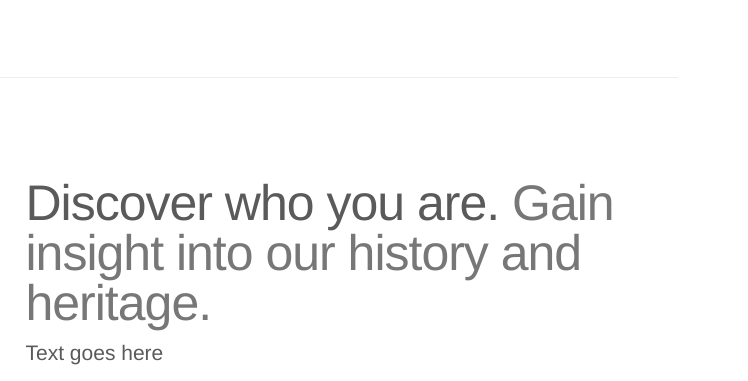
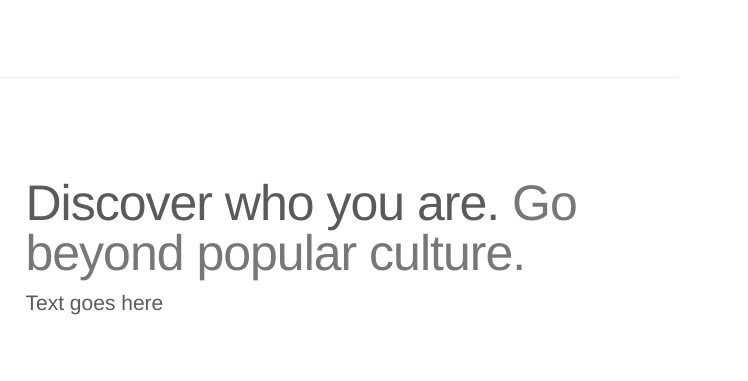
Before and after one commit to western-civ/western-civ.github.io, a plain HTML site: page index.html in a window 1280 px wide. Shown: the part 1856-2237 px from the top of the page, 532-1280 px from the left. Drawn offline with nearby package versions, Linux system fonts and the light colour scheme; a script that the page names is missing.

Commit message:
Update index.html

```diff
--- a/index.html
+++ b/index.html
@@ -87,7 +87,7 @@ He lives in Texas. Mostly harmless. If found do not feed before midnight, caffin
 
       <div class="row featurette">
         <div class="col-md-7 col-md-push-5">
-          <h2 class="featurette-heading">Discover who you are. <span class="text-muted">Gain insight into our history and heritage.</span></h2>
+          <h2 class="featurette-heading">Discover who you are. <span class="text-muted">Go beyond popular culture.</span></h2>
           <p class="lead">Text goes here</p>
 
         </div>
```
